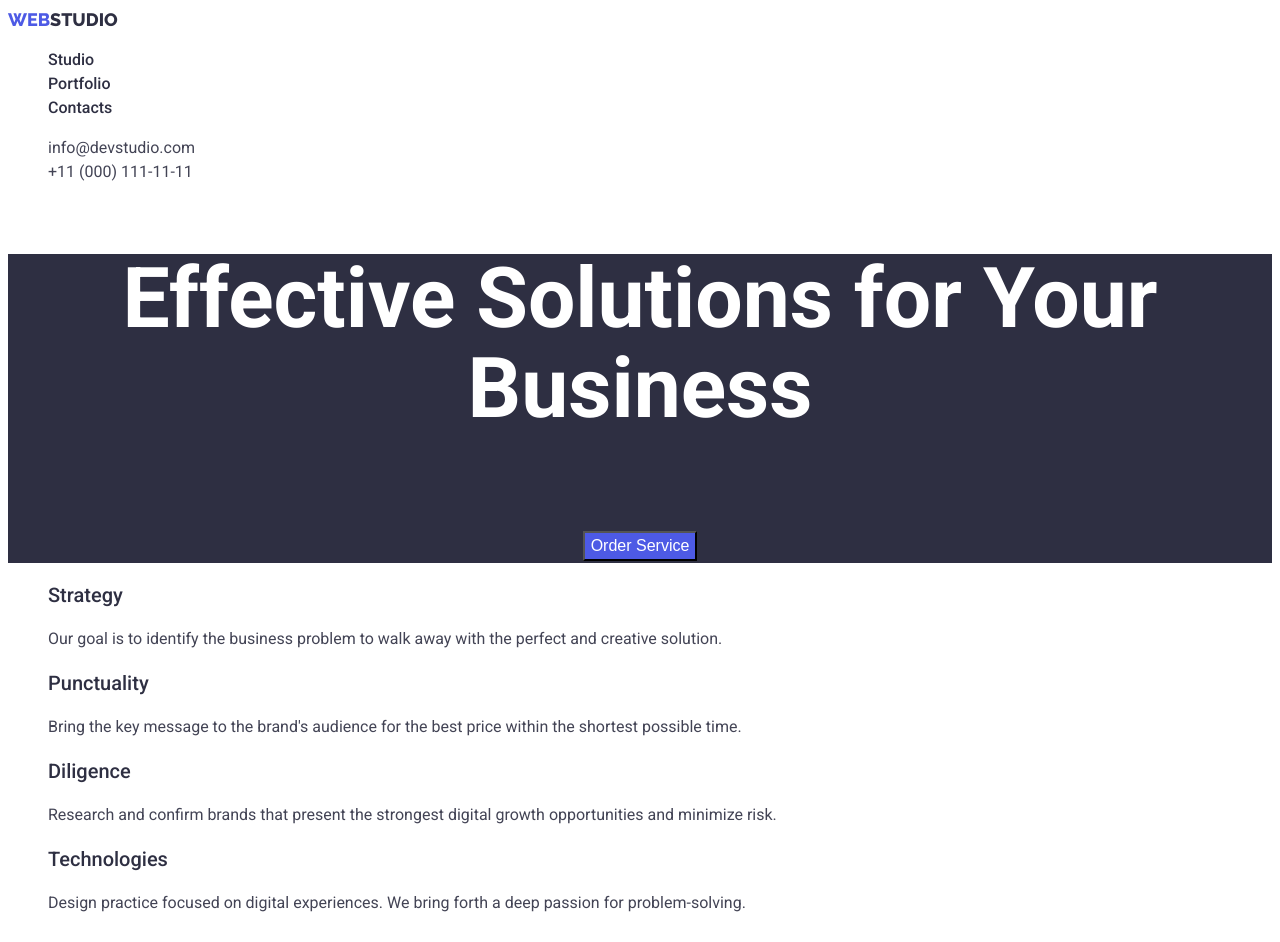
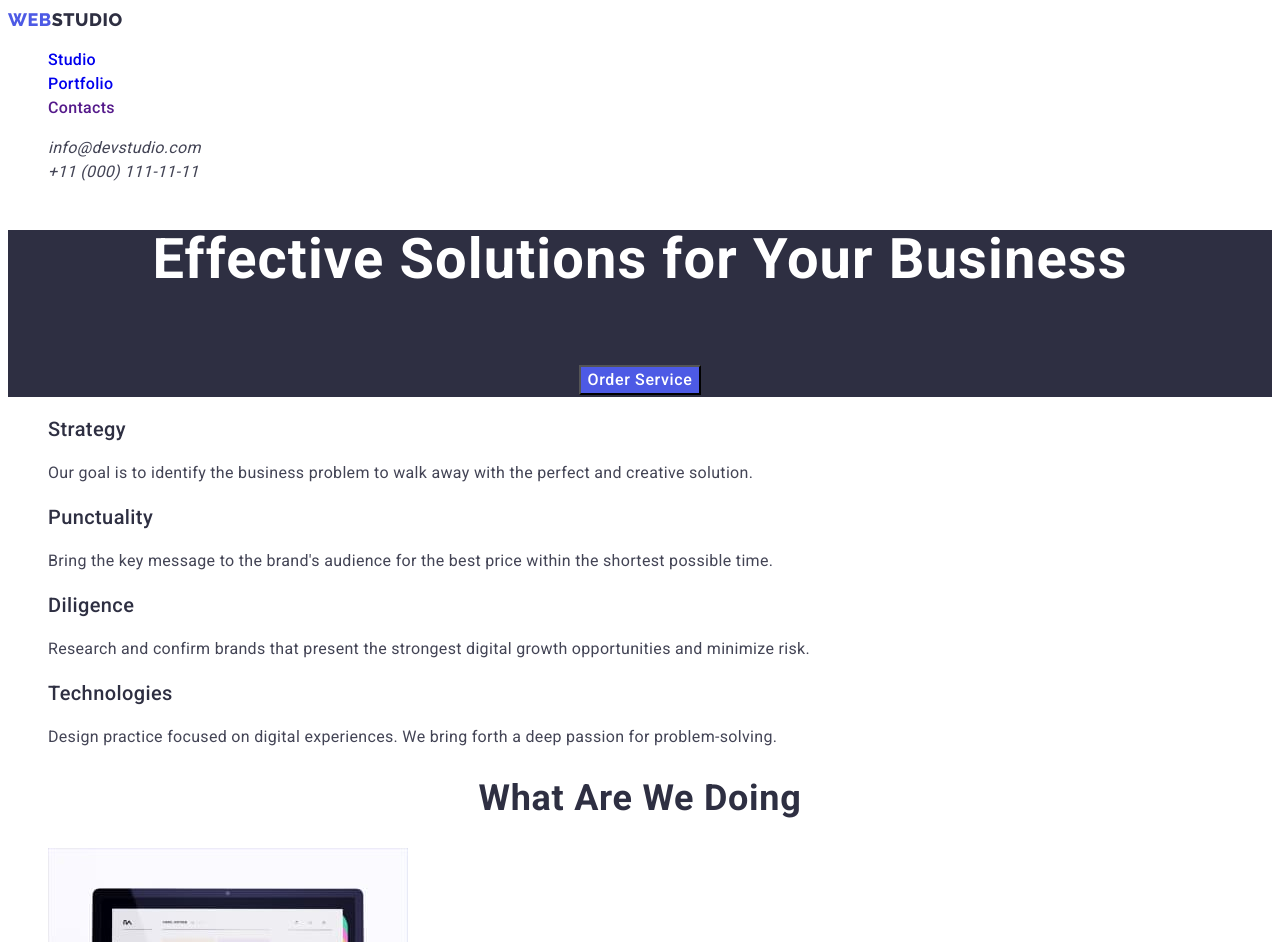
Before and after one commit to OlgaBezeiko/goit-markup-hw-02, a plain HTML site: page index.html in a window 1280 px wide. Shown: the top 942 px of the page. Drawn offline with Linux system fonts and the light colour scheme.

Commit message:
зміни 01/02/23

```diff
--- a/css/styles.css
+++ b/css/styles.css
@@ -22,6 +22,7 @@
 
 body {
 font-family: var(--primary-font);
+color: var(--color-navy-blue-overlay-shadow-heading);
 background-color: var(--color-body);}
 
 
@@ -29,35 +30,31 @@ background-color: var(--color-body);}
   font-weight: 500;
   font-size: 16px;
   line-height: 1.5;
-  cursor: pointer;
-
-  color: var(--color-navy-blue-overlay-shadow-heading);
+  letter-spacing: 0.02em;
 }
 
 .menu-link:hover,
 .menu-link:focus {
   color: var(--color-ocean-hover-pressed);
-  text-decoration: underline;
 }
 
 .contact-mail-phone  {
-font-weight: 400;
 font-size: 16px;
 line-height: 1.5;
-font-style: normal;
+letter-spacing: 0.02em;
 color: var(--color-slate-text)}
 
 .contact-mail-phone:hover,
 .contact-mail-phone:focus {
-  color: var(--color-ocean-hover-pressed);
-  text-decoration: underline;
-}
+  color: var(--color-ocean-hover-pressed);}
 
 .button {
 background-color: var(--color-iris-focus-aktiv-link);
+font-family: 'Roboto';
 font-weight: 500;
 font-size: 16px;
 line-height: 1.5;
+letter-spacing: 0.04em;
 color: var(--color-body);
 cursor: pointer;
 }
@@ -66,43 +63,37 @@ cursor: pointer;
 .button:focus{
 background-color: var(--color-ocean-hover-pressed);
 color: var(--color-body);
-text-decoration: underline;
 }
 
 .hero {background-color: var(--color-navy-blue-overlay-shadow-heading)}
 
 .hero {
-font-weight: 700;
 font-size: 56px;
 line-height: 1.07;
+letter-spacing: 0.02em;
 text-align: center;
 color: var(--color-body)}
 
 
 .second-head {
-  font-weight: 700;
 font-size: 36px;
 line-height: 1.11;
-  text-align: left;
-  color: var(--color-navy-blue-overlay-shadow-heading);}
-
-.photo-header:hover,
-.photo-header:focus {text-decoration: underline;}
+letter-spacing: 0.02em;
+text-align: center;
+text-transform: capitalize;}
 
 
 .photo-header {
   font-weight: 500;
   font-size: 20px;
   line-height: 1.2;
-  color: var(--color-navy-blue-overlay-shadow-heading);
+  letter-spacing: 0.02em;
  }
- .main-text:hover,
- .main-text:focus {text-decoration: underline;}
 
 .main-text {
-  font-weight: 400;
   font-size: 16px;
   line-height: 1.5;
+  letter-spacing: 0.02em;
   color: var(--color-slate-text)
   }
 
@@ -111,6 +102,7 @@ color: var(--color-body)}
 font-weight: 800;
 font-size: 18px;
 line-height: 1.33;
+letter-spacing: 0.03em;
 color: var(--color-navy-blue-overlay-shadow-heading);
 text-transform: uppercase;}
 
@@ -119,6 +111,7 @@ color: var(--color-body)}
     font-weight: 800;
     font-size: 18px;
     line-height: 1.33;
+    letter-spacing: 0.03em;
     color: var(--color-iris-focus-aktiv-link);
     text-transform: uppercase;}
 
@@ -135,6 +128,7 @@ color: var(--color-body)}
   font-weight: 800;
   font-size: 18px;
   line-height: 1.17;
+  letter-spacing: 0.03em;
   color: var(--color-cloud-accent);
   text-transform: uppercase;}
 
@@ -143,26 +137,29 @@ color: var(--color-body)}
   font-weight: 800;
   font-size: 18px;
   line-height: 1.17;
+  letter-spacing: 0.03em;
   color: var(--color-iris-focus-aktiv-link);
   text-transform: uppercase;}
 
   .text-footer {
-  font-weight: 400;
   font-size: 16px;
   line-height: 1.5;
+  letter-spacing: 0.02em;
   color: var(--color-cornflower-accent);}
 
   .nav-btn:hover,
   .nav-btn:focus{
   background-color: var(--color-ocean-hover-pressed);
   color: var(--color-body);
-  text-decoration: underline;
   }
 
   .nav-btn {
   background-color: var(--color-cloud-accent);
+  font-family: 'Roboto';
   font-weight: 500;
   font-size: 16px;
   line-height: 1.5;
+  letter-spacing: 0.04em;
   color: var(--color-iris-focus-aktiv-link);
-  cursor: pointer;}
+  cursor: pointer;
+  }
--- a/index.html
+++ b/index.html
@@ -10,7 +10,7 @@
     <link rel="stylesheet" href="./css/styles.css">
 </head>
 <body>
- </header class="header">
+    <header>
  <!--логотип-->
     <nav class="site-nav">
         <a href="./index.html" class="link logo"> <span class="part-of-word">Web</span>Studio</a>
@@ -34,7 +34,7 @@
  <main>
     <!--Герой-->
 <section class="hero">
-    <h1>Effective Solutions for Your Business</h1>
+    <h1 class="hero">Effective Solutions for Your Business</h1>
     <button class="button" type="button" >Order Service</button>
 </section>
    <!--переваги-->
```
Also changed, not shown: portfolio.html (+1 -1 lines). Lines whose indentation alone changed are shown as unchanged.
